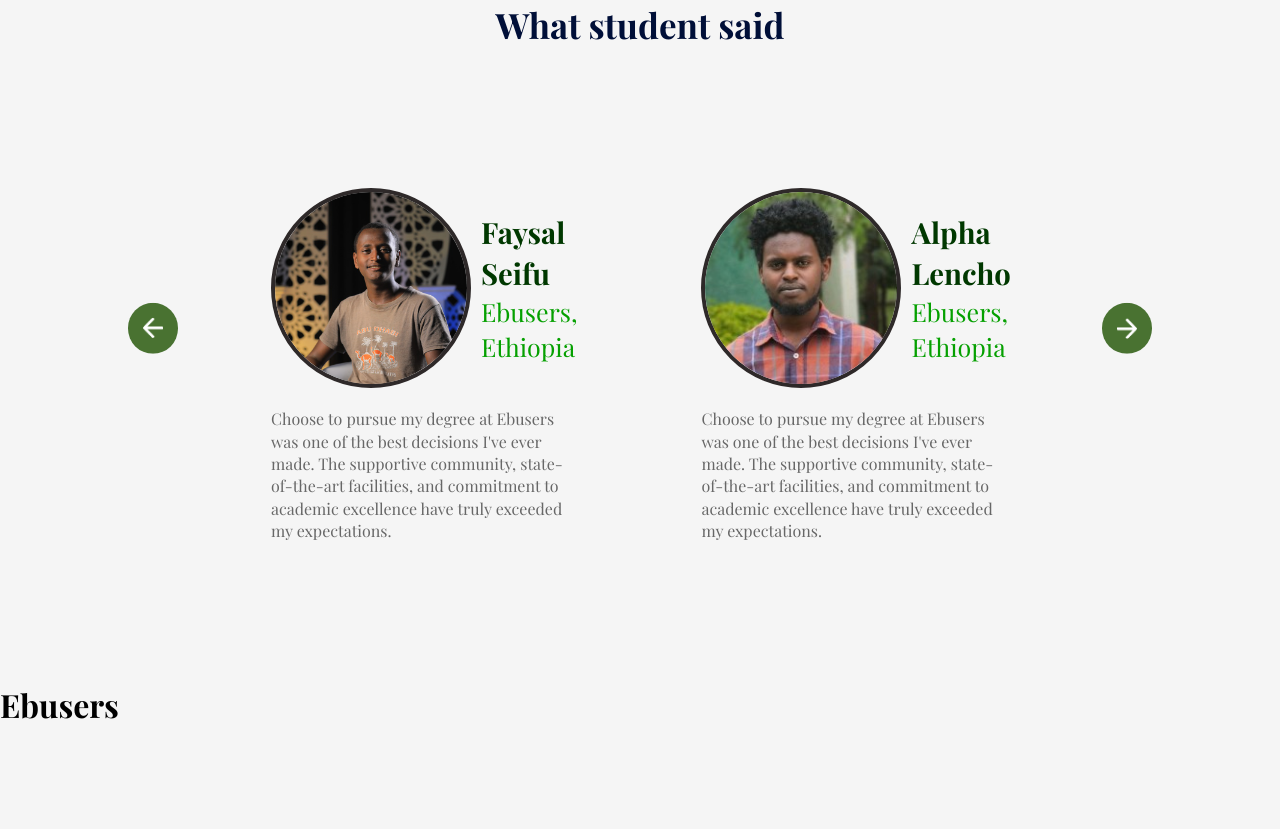
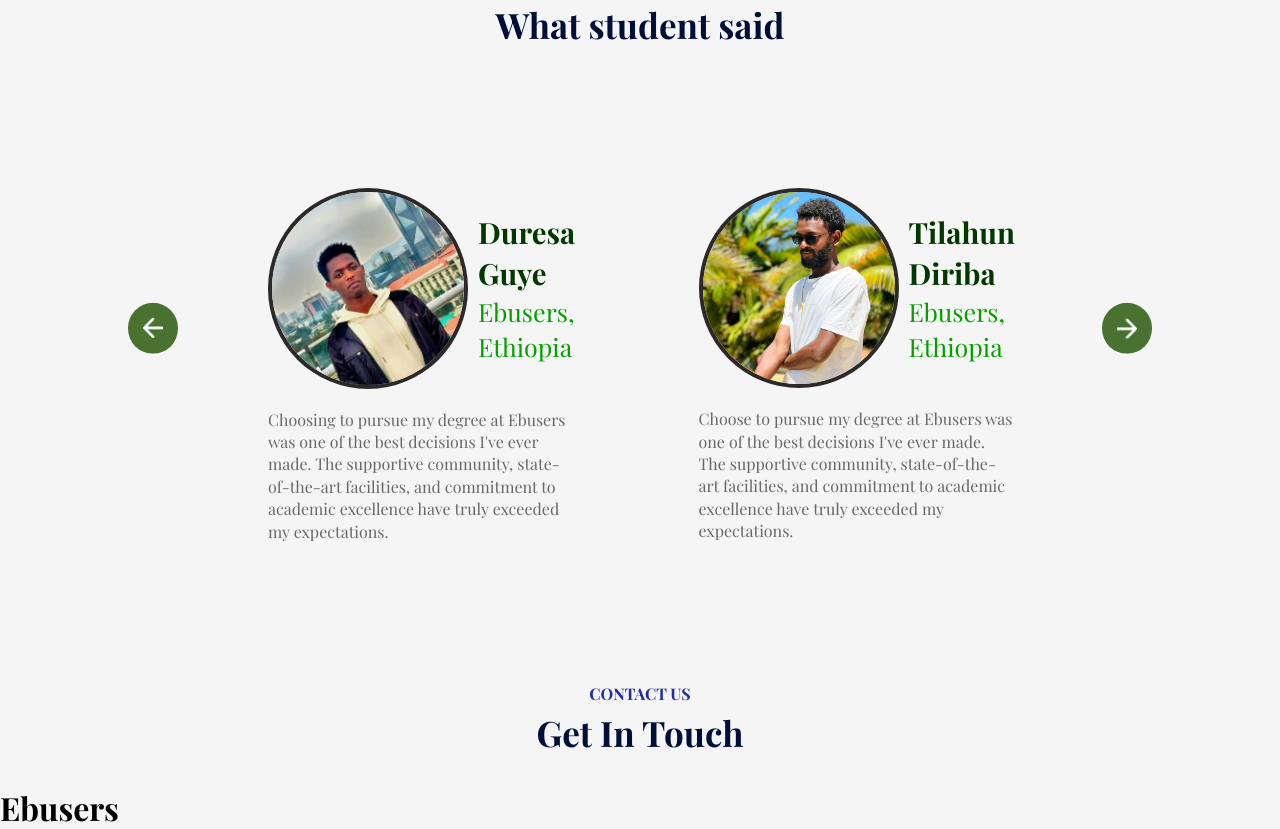
Before and after one commit to Tolegithub7/React, a React (Vite) app in the folder Ebusers/: page / in a window 1280 px wide. Shown: the part 2840-3669 px from the top of the page. Before the commit the page ends 3566 px from the top, so only its background shows below. Built offline with nearby package versions, Linux system fonts and the light colour scheme; a web font is replaced by a local one.

Commit message:
start with contact portion

```diff
--- a/Ebusers/src/App.jsx
+++ b/Ebusers/src/App.jsx
@@ -22,11 +22,11 @@ function App() {
         <Campus />
         <Title subtitle="TESTIMONIALS" title="What student said" />
         <Testimonials />
+        <Title subtitle="Contact Us" title="Get In Touch" />
       </div>
       <h1>Ebusers</h1>
     </>
   );
 }
 
-
 export default App;
--- a/Ebusers/src/Components/Testimonials/Testimonials.css
+++ b/Ebusers/src/Components/Testimonials/Testimonials.css
@@ -51,7 +51,6 @@
   width: 200%;
   overflow-x: hidden;
   transition: 0.5s;
-  transform: translateX(-50%);
 }
 .slider ul li {
   list-style: none;
```
Also changed, not shown: Ebusers/src/Components/Contact/Contact.jsx (added, +8 -0 lines), Ebusers/src/Components/Contact/Contact.css (added).
